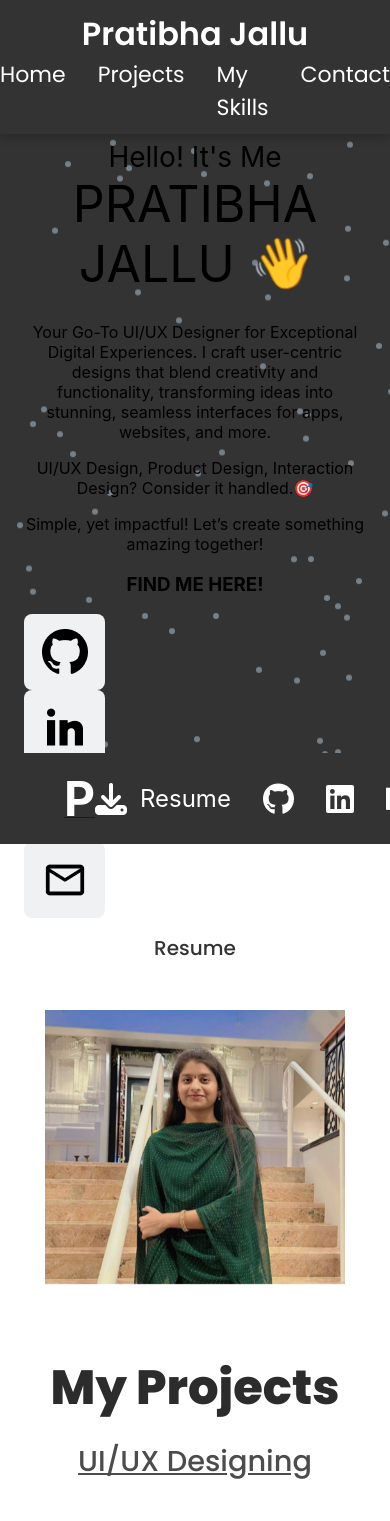
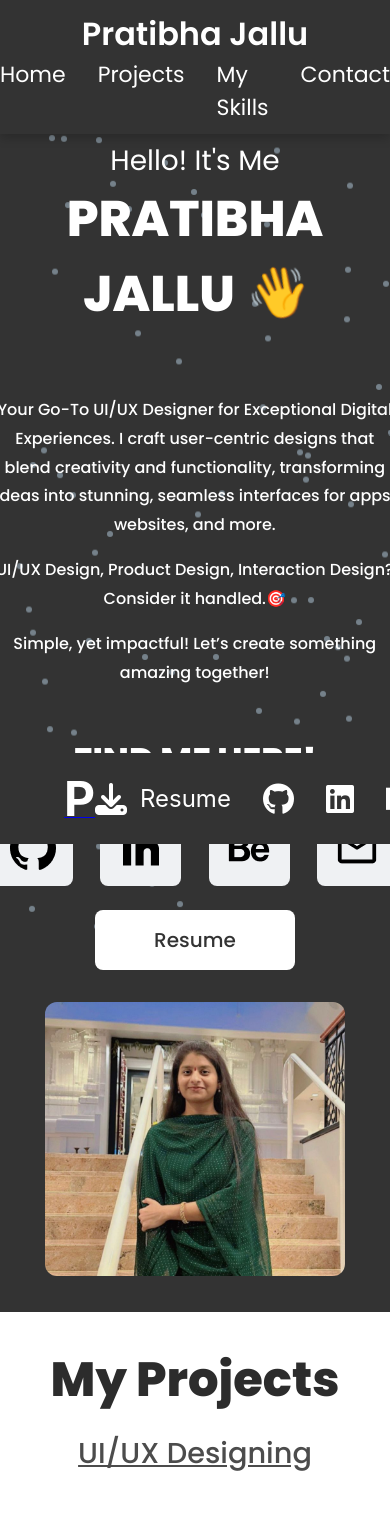
Before and after one commit to jallupratibha/pratibhajallu, a React (Create React App) app: page / in a window 390 px wide. Shown: the top 1521 px of the page. Built offline with nearby package versions, Linux system fonts and the light colour scheme.

Commit message:
Fixed hero section layout and responsiveness

```diff
--- a/src/styles/Hero.css
+++ b/src/styles/Hero.css
@@ -1,78 +1,134 @@
-/* --- Desktop Fix --- */
-@media screen and (min-width: 1025px) {
 .hero-container {
+    position: relative; /* To contain the background animation */
     display: flex;
+    justify-content: space-between;
     align-items: center;
-        justify-content: space-between;
     padding: 4rem 6rem;
+    background-color: transparent; /* Remove base background color */
+    color: white;
+    overflow: hidden; /* Prevent overflow from animations */
 }
+
 
 .hero-content {
     flex: 1;
-        max-width: 45%; /* Adjusted width to match split-screen layout */
-        padding-right: 2rem;
+    padding-right: 3rem; /* Increased padding for more spacing */
+}
+
+.hero-image {
+    flex: 1;
+    text-align: right;
+    margin-left: 2rem; /* Added margin for balanced layout */
+}
+
+.hero-image img {
+    width: 700px;
+    height: 800px;
+    border-radius: 12px;
+}
+
+.hero-intro {
+    font-family: 'Poppins', sans-serif;
+    font-size: 46px;
+    font-weight: 400;
+    margin-bottom: 4rem;
+    color: #ffffff;
 }
 
 .hero-name {
+    font-family: 'Poppins', sans-serif;
     font-size: 74px;
     font-weight: 800;
-        margin-bottom: 1rem;
-        white-space: nowrap; /* Ensures the name stays on one line */
-    }
-
-
-    .hero-intro {
-        font-size: 46px;
-        margin-bottom: 2rem;
+    margin-bottom: 2rem; /* Extra spacing below name */
+    color: #ffffff;
 }
 
 .hero-description,
 .hero-subtext,
 .hero-call-to-action {
+    font-family: 'Poppins', sans-serif;
     font-size: 22px;
-        line-height: 1.6;
-        margin-bottom: 1.5rem;
+    font-weight: 500;
+    line-height: 1.8; /* Increased line-height for readability */
+    margin: 1rem 0;
 }
 
-    .hero-image {
-        flex: 1;
+.hero-links {
+    margin-top: 3rem; /* Added top margin for spacing */
+}
+
+.hero-links h3 {
+    font-family: 'Poppins', sans-serif;
+    font-size: 34px;
+    font-weight: 800;
+    margin-bottom: 1.5rem; /* Adjusted spacing */
+}
+
+.hero-description {
     display: flex;
-        justify-content: center; /* Moves image slightly right */
-        align-items: center;
-        max-width: 50%;
-        padding-left: 2rem; /* Add spacing to shift image */
-        min-height: 850px; /* Ensure the section doesn't shrink */
+    gap: 5rem; /* Wider spacing between icons */
+}
+
+.social-icons {
+    display: flex;
+    gap: 1.7rem; /* Wider spacing between icons */
 }
 
 
-    .hero-image img {
-        width: 100%;
-        max-width: 750px; /* Adjust width as needed */
-        height: auto; /* Allows the image to maintain aspect ratio */
-        min-height: 850px; /* Forces a minimum height */
-        object-fit: cover; /* Ensures it maintains the aspect ratio */
-        border-radius: 12px;
+.social-icons img {
+    width: 46px;
+    height: 46px;
+    transition: filter 0.3s ease; /* Smooth transition for color change */
 }
 
 
+.social-icons a:hover img {
+    filter: brightness(0) invert(1); /* Change icon color on hover */
+}
+
+.social-icons a {
+    width: 81px;
+    height: 76px;
+    display: flex;
+    align-items: center;
+    justify-content: center;
+    background-color: #EFF1F3;
+    border-radius: 8px;
+    transition: transform 0.3s ease, background-color 0.3s ease; /* Smooth transition */
+}
+
+.social-icons a:hover {
+    transform: translateY(-10px); /* Move up slightly */
+    background-color: #5ea5f2; /* Change background color on hover */
+}
 
 .links-container {
     display: flex;
-        align-items: center;
-        gap: 3rem;
-        justify-content: center; /* Center aligns the links & button */
-        margin-top: 2rem;
+    align-items: center; /* Align icons and button vertically */
+    gap: 4rem; /* Increase gap for more space */
   }
 
+
 .resume-btn {
-        width: 230px;
-        height: 80px;
-        font-size: 28px;
-        line-height: 80px;
+    margin-left: 10rem; /* Space between social icons and resume */
+    display: inline-block;
+    padding: 0;
+    width: 263px;
+    height: 90px;
+    background-color: #ffffff;
+    color: #333333;
+    font-family: 'Poppins', sans-serif;
+    font-size: 32px;
+    font-weight: 500;
+    border-radius: 8px;
+    text-align: center;
+    line-height: 90px;
+    text-decoration: none;
 }
 
+.resume-btn:hover {
+    background-color: #dddddd;
 }
-
 
 
 @keyframes dropDown {
```
Lines whose indentation alone changed are shown as unchanged.
